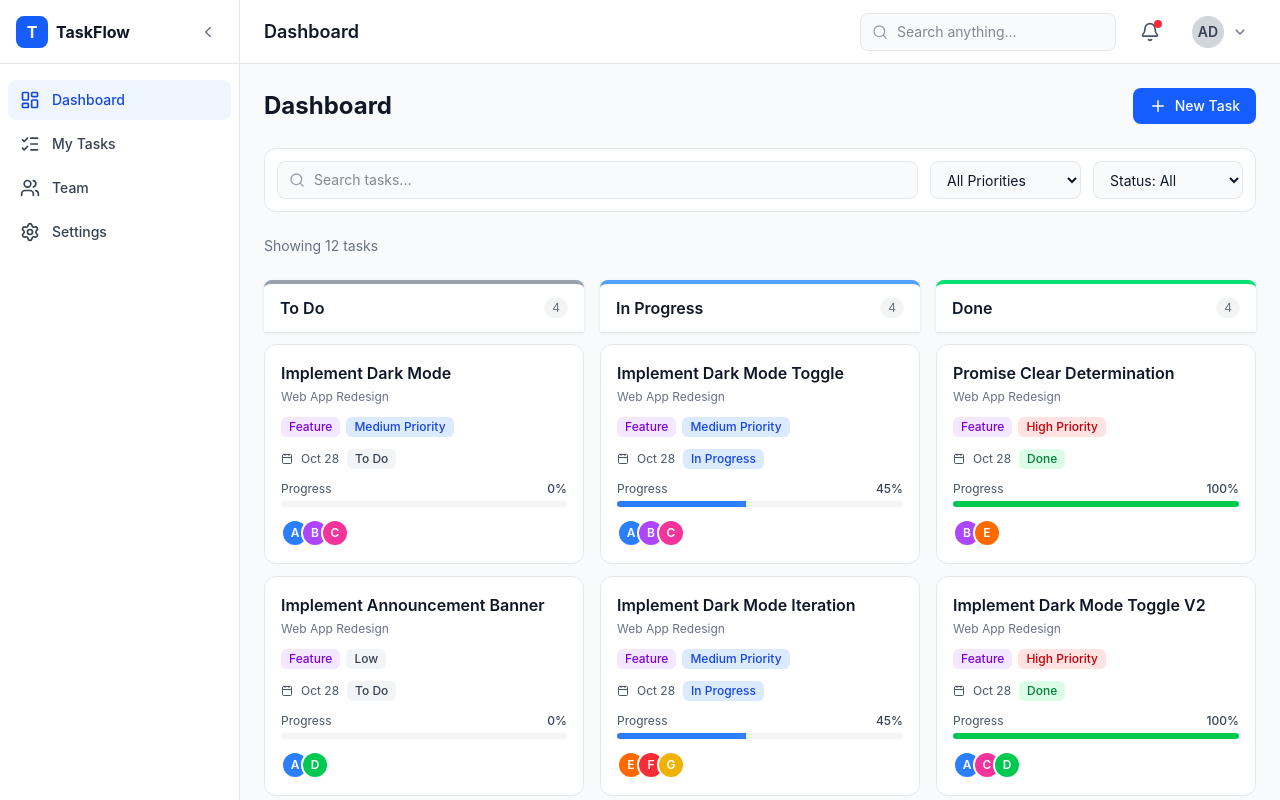
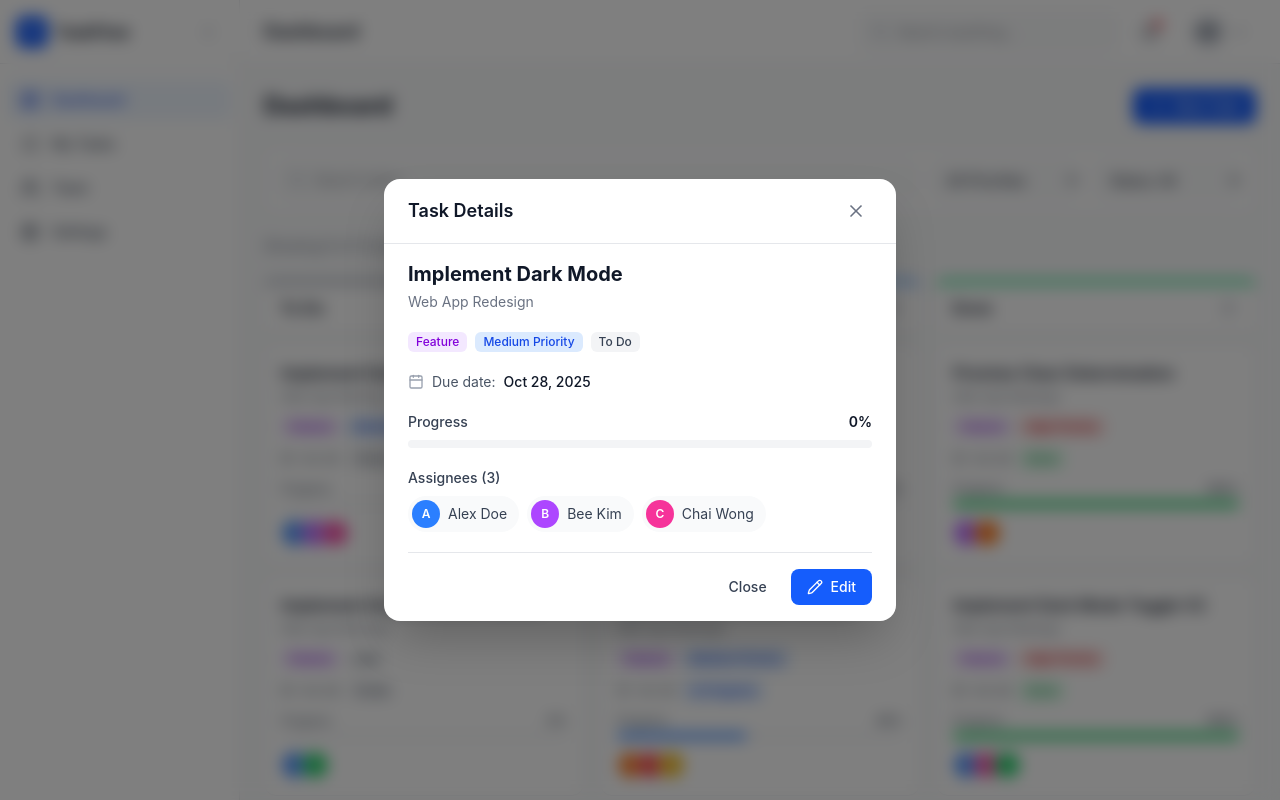
Before and after one commit to phurimart14/task-dashboard, a React (Vite) app: page / in a window 1280 px wide. Both pictures are taken after a click on the button 424 px from the left and 454 px from the top of the page. Built offline with nearby package versions, Linux system fonts and the light colour scheme.

Commit message:
feat: add view task detail modal

```diff
--- /dev/null
+++ b/src/components/task/TaskDetailView.tsx
@@ -0,0 +1,108 @@
+import { Calendar, Pencil } from "lucide-react";
+import type { Task } from "../../types/task";
+import Badge from "../ui/Badge";
+import { format } from "date-fns";
+import clsx from "clsx";
+
+interface TaskDetailViewProps {
+  task: Task;
+  onEdit: () => void;
+  onClose: () => void;
+}
+
+export default function TaskDetailView({
+  task,
+  onEdit,
+  onClose,
+}: TaskDetailViewProps) {
+  const progressColor =
+    task.status === "Done"
+      ? "bg-green-500"
+      : task.status === "In Progress"
+        ? "bg-blue-500"
+        : "bg-gray-400";
+
+  return (
+    <div className="space-y-5">
+      {/* Title + Project */}
+      <div>
+        <h3 className="text-xl font-bold text-gray-900">{task.title}</h3>
+        <p className="text-sm text-gray-500 mt-1">{task.project}</p>
+      </div>
+
+      {/* Tag + Priority + Status */}
+      <div className="flex gap-2 flex-wrap">
+        <Badge variant="tag" value={task.tag} />
+        <Badge variant="priority" value={task.priority} />
+        <Badge variant="status" value={task.status} />
+      </div>
+
+      {/* Date */}
+      <div className="flex items-center gap-2 text-sm">
+        <Calendar size={16} className="text-gray-400" />
+        <span className="text-gray-600">Due date:</span>
+        <span className="font-medium text-gray-900">
+          {format(new Date(task.date), "MMM dd, yyyy")}
+        </span>
+      </div>
+
+      {/* Progress */}
+      <div>
+        <div className="flex items-center justify-between mb-2">
+          <span className="text-sm font-medium text-gray-700">Progress</span>
+          <span className="text-sm font-semibold text-gray-900">
+            {task.progress}%
+          </span>
+        </div>
+        <div className="h-2 bg-gray-100 rounded-full overflow-hidden">
+          <div
+            className={clsx("h-full transition-all", progressColor)}
+            style={{ width: `${task.progress}%` }}
+          />
+        </div>
+      </div>
+
+      {/* Assignees */}
+      <div>
+        <p className="text-sm font-medium text-gray-700 mb-2">
+          Assignees ({task.assignees.length})
+        </p>
+        <div className="flex flex-wrap gap-2">
+          {task.assignees.map((assignee) => (
+            <div
+              key={assignee.id}
+              className="flex items-center gap-2 bg-gray-50 rounded-full pl-1 pr-3 py-1"
+            >
+              <div
+                className={clsx(
+                  "w-7 h-7 rounded-full flex items-center justify-center text-xs font-semibold text-white",
+                  assignee.avatarColor,
+                )}
+              >
+                {assignee.name.charAt(0)}
+              </div>
+              <span className="text-sm text-gray-700">{assignee.name}</span>
+            </div>
+          ))}
+        </div>
+      </div>
+
+      {/* Action Buttons */}
+      <div className="flex justify-end gap-2 pt-4 border-t border-gray-200">
+        <button
+          onClick={onClose}
+          className="px-4 py-2 text-sm font-medium text-gray-700 hover:bg-gray-100 rounded-lg"
+        >
+          Close
+        </button>
+        <button
+          onClick={onEdit}
+          className="inline-flex items-center gap-2 bg-blue-600 hover:bg-blue-700 text-white px-4 py-2 rounded-lg text-sm font-medium"
+        >
+          <Pencil size={16} />
+          Edit
+        </button>
+      </div>
+    </div>
+  );
+}
--- /dev/null
+++ b/src/components/ui/Modal.tsx
@@ -0,0 +1,74 @@
+import { useEffect } from "react";
+import { X } from "lucide-react";
+
+interface ModalProps {
+  isOpen: boolean;
+  onClose: () => void;
+  title: string;
+  children: React.ReactNode;
+}
+
+export default function Modal({
+  isOpen,
+  onClose,
+  title,
+  children,
+}: ModalProps) {
+  // ปิด modal ด้วย Escape key
+  useEffect(() => {
+    if (!isOpen) return;
+
+    const handleEscape = (e: KeyboardEvent) => {
+      if (e.key === "Escape") onClose();
+    };
+
+    window.addEventListener("keydown", handleEscape);
+    return () => window.removeEventListener("keydown", handleEscape);
+  }, [isOpen, onClose]);
+
+  // Lock scroll เมื่อ modal เปิด
+  useEffect(() => {
+    if (isOpen) {
+      document.body.style.overflow = "hidden";
+    } else {
+      document.body.style.overflow = "";
+    }
+    return () => {
+      document.body.style.overflow = "";
+    };
+  }, [isOpen]);
+
+  if (!isOpen) return null;
+
+  return (
+    <div
+      className="fixed inset-0 z-50 flex items-center justify-center p-4"
+      role="dialog"
+      aria-modal="true"
+    >
+      {/* Backdrop */}
+      <div
+        className="absolute inset-0 bg-black/50 backdrop-blur-sm"
+        onClick={onClose}
+      />
+
+      {/* Modal content */}
+      <div className="relative bg-white rounded-2xl shadow-2xl w-full max-w-lg max-h-[90vh] overflow-hidden flex flex-col">
+        {/* Header */}
+        <div className="flex items-center justify-between px-6 py-4 border-b border-gray-200">
+          <h2 className="text-lg font-semibold text-gray-900">{title}</h2>
+          <button
+            onClick={onClose}
+            className="p-1.5 rounded-lg hover:bg-gray-100 text-gray-500"
+            aria-label="Close modal"
+          >
+            <X size={20} />
+          </button>
+        </div>
+
+        {/* Body — scrollable */}
+        <div className="flex-1 overflow-y-auto px-6 py-4">{children}</div>
+      </div>
+    </div>
+  );
+}
--- /dev/null
+++ b/src/components/ui/Pagination.tsx
@@ -0,0 +1,60 @@
+import { ChevronLeft, ChevronRight } from "lucide-react";
+import clsx from "clsx";
+
+interface PaginationProps {
+  currentPage: number;
+  totalPages: number;
+  onPageChange: (page: number) => void;
+}
+
+export default function Pagination({
+  currentPage,
+  totalPages,
+  onPageChange,
+}: PaginationProps) {
+  // ถ้ามีหน้าเดียว ไม่ต้องแสดง
+  if (totalPages <= 1) return null;
+
+  // สร้าง array ของหมายเลขหน้า [1, 2, 3, ...]
+  const pages = Array.from({ length: totalPages }, (_, i) => i + 1);
+
+  return (
+    <div className="flex items-center justify-center gap-2">
+      {/* Previous */}
+      <button
+        onClick={() => onPageChange(currentPage - 1)}
+        disabled={currentPage === 1}
+        className="p-2 rounded-lg border border-gray-200 hover:bg-gray-100 disabled:opacity-40 disabled:cursor-not-allowed transition-colors"
+        aria-label="Previous page"
+      >
+        <ChevronLeft size={16} />
+      </button>
+
+      {/* Page Numbers */}
+      {pages.map((page) => (
+        <button
+          key={page}
+          onClick={() => onPageChange(page)}
+          className={clsx(
+            "min-w-[36px] h-9 px-3 rounded-lg text-sm font-medium transition-colors",
+            currentPage === page
+              ? "bg-blue-600 text-white"
+              : "border border-gray-200 text-gray-700 hover:bg-gray-100",
+          )}
+        >
+          {page}
+        </button>
+      ))}
+
+      {/* Next */}
+      <button
+        onClick={() => onPageChange(currentPage + 1)}
+        disabled={currentPage === totalPages}
+        className="p-2 rounded-lg border border-gray-200 hover:bg-gray-100 disabled:opacity-40 disabled:cursor-not-allowed transition-colors"
+        aria-label="Next page"
+      >
+        <ChevronRight size={16} />
+      </button>
+    </div>
+  );
+}
--- a/src/pages/DashboardPage.tsx
+++ b/src/pages/DashboardPage.tsx
@@ -1,9 +1,14 @@
-import { useState, useMemo } from "react";
+import { useState, useMemo, useEffect } from "react";
 import { Plus } from "lucide-react";
 import { useTaskStore } from "../store/useTaskStore";
 import type { Task, Status, Priority } from "../types/task";
 import TaskCard from "../components/task/TaskCard";
 import FilterBar from "../components/task/FilterBar";
+import Pagination from "../components/ui/Pagination";
+import Modal from "../components/ui/Modal";
+import TaskDetailView from "../components/task/TaskDetailView";
+
+const TASKS_PER_PAGE = 6;
 
 const COLUMNS: { status: Status; title: string; color: string }[] = [
   { status: "To Do", title: "To Do", color: "border-gray-400" },
@@ -19,11 +24,19 @@ export default function DashboardPage() {
   const [searchQuery, setSearchQuery] = useState("");
   const [priorityFilter, setPriorityFilter] = useState<Priority | "All">("All");
   const [statusFilter, setStatusFilter] = useState<Status | "All">("All");
+  const [currentPage, setCurrentPage] = useState(1);
+  // Modal state
+  const [selectedTask, setSelectedTask] = useState<Task | null>(null);
+
+  // Reset to page 1 เมื่อ filter เปลี่ยน
+  useEffect(() => {
+    setCurrentPage(1);
+  }, [globalSearch, searchQuery, priorityFilter, statusFilter]);
 
   // Filter tasks ตาม search + filters
   const filteredTasks = useMemo(() => {
     return tasks.filter((task) => {
-      // Global Search (Item A): ค้นได้ทุก field
+      // Global Search (Item A)
       const globalMatch =
         globalSearch === "" ||
         task.title.toLowerCase().includes(globalSearch.toLowerCase()) ||
@@ -32,7 +45,7 @@ export default function DashboardPage() {
         task.tag.toLowerCase().includes(globalSearch.toLowerCase()) ||
         task.project.toLowerCase().includes(globalSearch.toLowerCase());
 
-      // Local Search (Item B): เฉพาะชื่อ task
+      // Local Search (Item B)
       const matchSearch =
         searchQuery === "" ||
         task.title.toLowerCase().includes(searchQuery.toLowerCase());
@@ -50,6 +63,15 @@ export default function DashboardPage() {
     });
   }, [tasks, globalSearch, searchQuery, priorityFilter, statusFilter]);
 
+  // Pagination
+  const totalPages = Math.ceil(filteredTasks.length / TASKS_PER_PAGE);
+
+  const paginatedTasks = useMemo(() => {
+    const start = (currentPage - 1) * TASKS_PER_PAGE;
+    const end = start + TASKS_PER_PAGE;
+    return filteredTasks.slice(start, end);
+  }, [filteredTasks, currentPage]);
+
   const handleClearAll = () => {
     setSearchQuery("");
     setPriorityFilter("All");
@@ -57,13 +79,19 @@ export default function DashboardPage() {
   };
 
   const handleCardClick = (task: Task) => {
-    console.log("Clicked task:", task);
-    // TODO: เปิด modal — step ถัดไป
+    setSelectedTask(task);
+  };
+  const handleCloseModal = () => {
+    setSelectedTask(null);
+  };
+
+  const handleEditTask = () => {
+    console.log("Edit clicked"); // TODO: Step 28
   };
 
   const handleNewTask = () => {
     console.log("New task clicked");
-    // TODO: เปิด modal create — step ถัดไป
+    // TODO: เปิด modal create
   };
 
   return (
@@ -93,13 +121,14 @@ export default function DashboardPage() {
 
       {/* Results info */}
       <div className="text-sm text-gray-500">
-        Showing {filteredTasks.length} task{filteredTasks.length !== 1 && "s"}
+        Showing {paginatedTasks.length} of {filteredTasks.length} task
+        {filteredTasks.length !== 1 && "s"}
       </div>
 
       {/* 3 Columns */}
       <div className="grid grid-cols-1 md:grid-cols-3 gap-4">
         {COLUMNS.map((column) => {
-          const columnTasks = filteredTasks.filter(
+          const columnTasks = paginatedTasks.filter(
             (t) => t.status === column.status,
           );
 
@@ -138,6 +167,27 @@ export default function DashboardPage() {
           );
         })}
       </div>
+      {/* Pagination */}
+      <Pagination
+        currentPage={currentPage}
+        totalPages={totalPages}
+        onPageChange={setCurrentPage}
+      />
+
+      {/* Task Detail Modal */}
+      <Modal
+        isOpen={selectedTask !== null}
+        onClose={handleCloseModal}
+        title="Task Details"
+      >
+        {selectedTask && (
+          <TaskDetailView
+            task={selectedTask}
+            onEdit={handleEditTask}
+            onClose={handleCloseModal}
+          />
+        )}
+      </Modal>
     </div>
   );
 }
```
